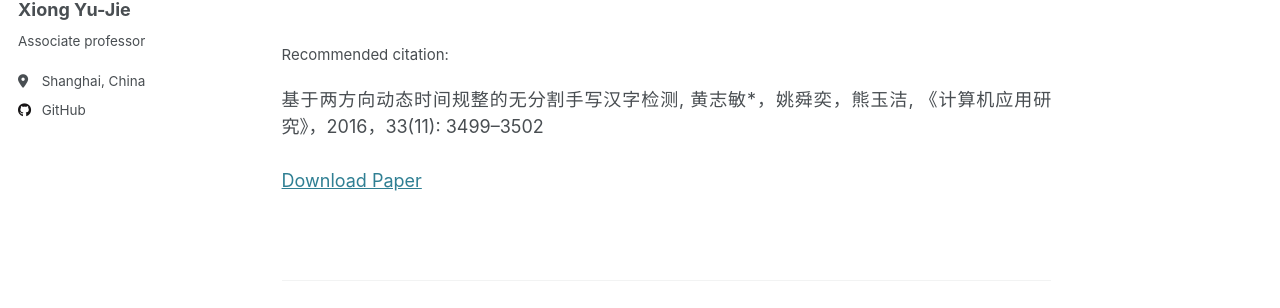
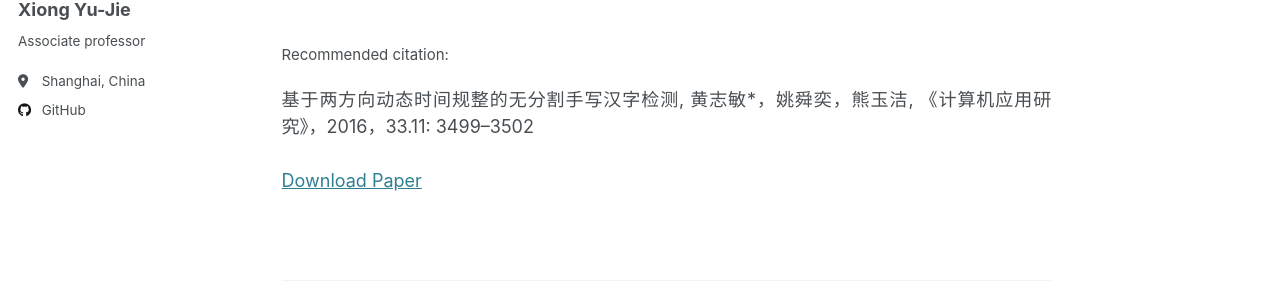
Before and after one commit to X-Lab-CN/introduce, a Jekyll site: the page built from _publications/2015-09-24-paper-title-number-1.md, in a window 1280 px wide and 1077 px high. Shown: the part 344-652 px from the top of the window. Built offline with Jekyll 4.4.1, drawn with Linux system fonts in a browser that asks for light colours.

Commit message:
Update 2015-09-24-paper-title-number-1.md

```diff
--- a/_publications/2015-09-24-paper-title-number-1.md
+++ b/_publications/2015-09-24-paper-title-number-1.md
@@ -7,7 +7,7 @@ excerpt: '<div style="text-align: justify;">The paper proposes a method combinin
 date: 2016-09-24
 venue: '计算机应用研究'
 paperurl: 'http://xiongyujie.cn/files/基于两方向动态时间规整的无分割手写汉字检测.pdf'
-citation: '<br/><div style="text-align: justify;">基于两方向动态时间规整的无分割手写汉字检测, 黄志敏*，姚舜奕，熊玉洁, 《计算机应用研究》，2016，33(11): 3499–3502</div>'
+citation: '<br/><div style="text-align: justify;">基于两方向动态时间规整的无分割手写汉字检测, 黄志敏*，姚舜奕，熊玉洁, 《计算机应用研究》，2016，33.11: 3499–3502</div>'
 ---
 
 <div style="text-align: justify;">中文文本布局复杂、汉字种类多、书写随意性大，因而手写汉字检测是一个很有挑战的问题。针对上述问题，提出了一种无分割的手写中文文档字符检测的方法。该方法用SIFT定位文本中候选关键点，然后基于关键点位置和待查询汉字大小来确定候选字符的位置，最后用两个方向动态时间规整( dynamic time warping，DTW) 算法来筛选候选字符。实验结果表明，该方法能够在无须将文本分割为字符的情况下准确找到待查询的汉字，并且优于传统的基于DTW字符检测方法。</div>
```
